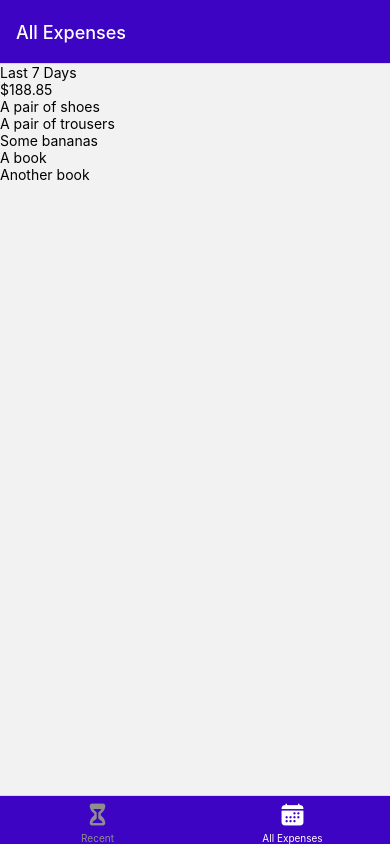
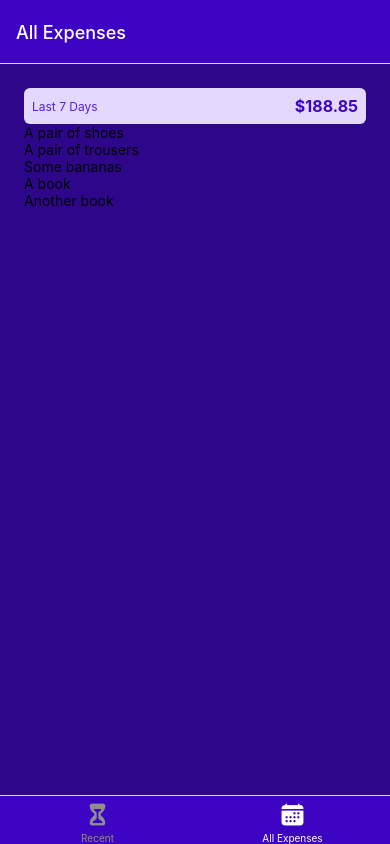
Before and after one commit to AliveKiwi/mm-react-native-tracxpense, a React Native app: screen /AllExpenses in a window 390 px wide. Built offline with nearby package versions, Linux system fonts and the light colour scheme.

Commit message:
133 style: added styling in ExpensesOutput and ExpensesSummary

```diff
--- a/components/ExpensesOutput/ExpensesOutput.js
+++ b/components/ExpensesOutput/ExpensesOutput.js
@@ -3,6 +3,8 @@
 import { StyleSheet, View } from 'react-native';
 import ExpensesSummary from './ExpensesSummary';
 import ExpensesList from './ExpensesList';
+
+import { GlobalStyles } from '../../constants/styles';
 
 const DUMMY_EXPENSES = [
   {
@@ -40,7 +42,8 @@
 // 130 added props expenses, expensesPeriod through destructuring
 export default function ExpensesOutput({ expenses, expensesPeriod }) {
   return (
-    <View>
+    // 133 added style
+    <View style={styles.container}>
       {/*
       130 passing props to ExpensesSummary for destructuring
       131 passing DUMMY_EXPENSES to ExpensesSummary
@@ -52,4 +55,11 @@
   );
 }
 
-const styles = StyleSheet.create({});
+const styles = StyleSheet.create({
+  // 133 added backgroundColor to parent View
+  container: {
+    flex: 1,
+    padding: 24,
+    backgroundColor: GlobalStyles.colors.primary700,
+  },
+});
--- a/components/ExpensesOutput/ExpensesSummary.js
+++ b/components/ExpensesOutput/ExpensesSummary.js
@@ -1,6 +1,8 @@
 // 129 created, called in ExpensesOutput
 import { StyleSheet, Text, View } from 'react-native';
 import React from 'react';
+
+import { GlobalStyles } from '../../constants/styles';
 
 // 130 added props expenses, periodName through destructuring
 export default function ExpensesSummary({ expenses, periodName }) {
@@ -10,11 +12,33 @@
   }, 0);
 
   return (
-    <View>
-      <Text>Last 7 Days</Text>
-      <Text>${expensesSum.toFixed(2)}</Text>
+    // 133 added style container to parent View, and period, sum to child Text
+    <View style={styles.container}>
+      <Text style={styles.period}>Last 7 Days</Text>
+      <Text style={styles.sum}>${expensesSum.toFixed(2)}</Text>
     </View>
   );
 }
 
-const styles = StyleSheet.create({});
+const styles = StyleSheet.create({
+  // 133 made parent View into header with split text
+  container: {
+    padding: 8,
+    backgroundColor: GlobalStyles.colors.primary50,
+    borderRadius: 6,
+    flexDirection: 'row',
+    justifyContent: 'space-between',
+    alignItems: 'center',
+  },
+  // 133 changing font size and text color of Text where style is period
+  period: {
+    fontSize: 12,
+    color: GlobalStyles.colors.primary400,
+  },
+  // 133 changing font size and text color of Text where style is sum
+  sum: {
+    fontSize: 16,
+    fontWeight: 'bold',
+    color: GlobalStyles.colors.primary500,
+  },
+});
```
